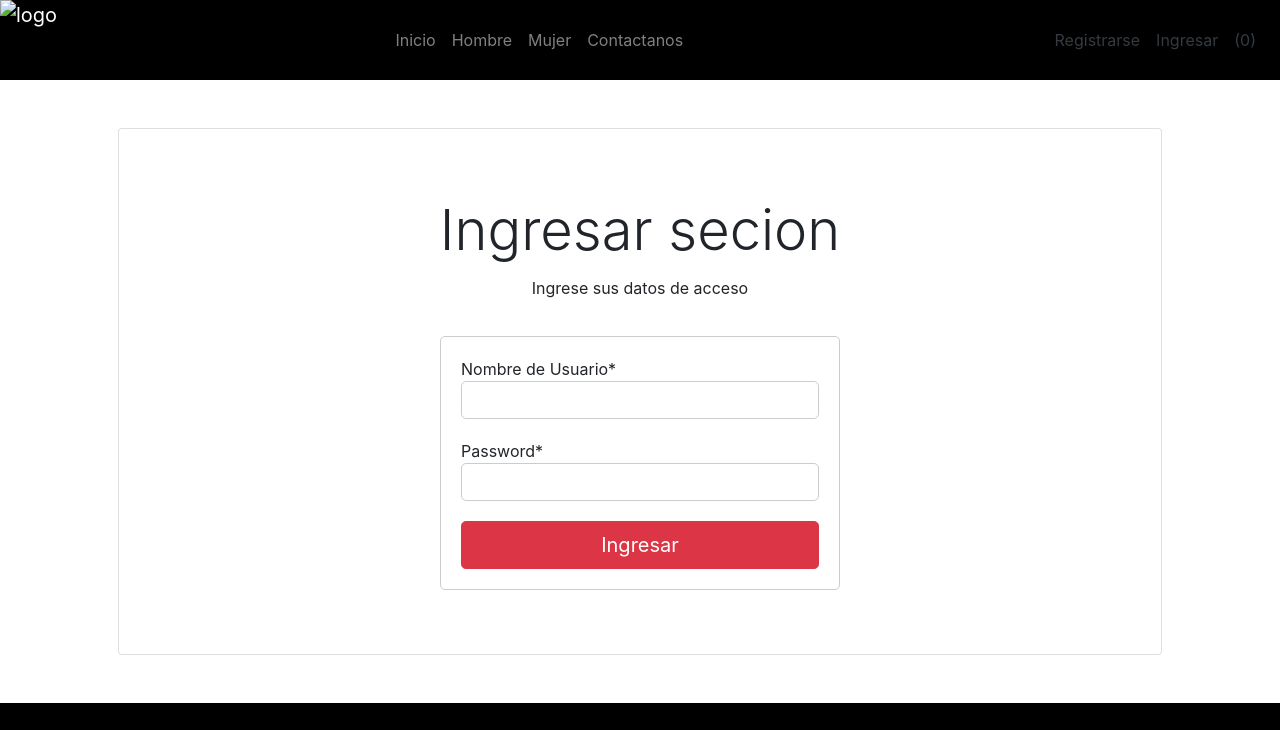
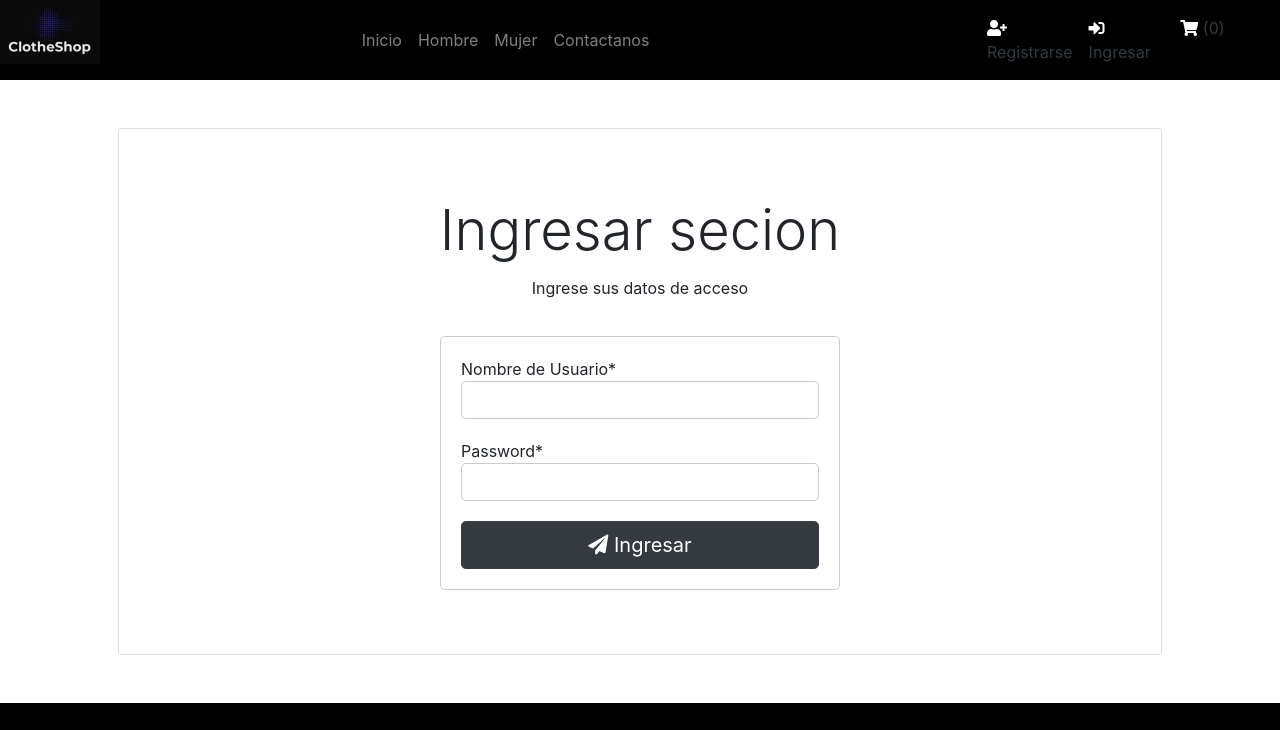
Before and after one commit to MephisBlas/ClotheShop, a plain HTML site: page login.html in a window 1280 px wide. Shown: the top 730 px of the page. Drawn offline with nearby package versions, Linux system fonts and the light colour scheme.

Commit message:
Update login.html

```diff
--- a/login.html
+++ b/login.html
@@ -8,12 +8,14 @@
     <link rel="stylesheet" href="CSS/estilos.css">
     <link rel="stylesheet" href="https://cdn.jsdelivr.net/npm/bootstrap@4.6.0/dist/css/bootstrap.min.css"
     integrity="sha384-B0vP5xmATw1+K9KRQjQERJvTumQW0nPEzvF6L/Z6nronJ3oUOFUFpCjEUQouq2+l" crossorigin="anonymous">
+    <link rel="stylesheet" href="https://cdnjs.cloudflare.com/ajax/libs/font-awesome/5.15.3/css/all.min.css">
+
     <title>Login</title>
 </head>
 <header id="header">
     <nav class="navbar navbar-expand-lg navbar-dark d-flex justify-content-between">
       <div class="d-flex align-items-center">
-        <a class="navbar-brand" href="#"><img src="ruta-de-la-imagen" alt="logo"></a>
+        <a class="navbar-brand" href="index.html"><img src="IMG/icon (1).jpg" alt="logo"></a>
         <button class="navbar-toggler collapsed justify-content-sm-center" type="button"
           data-toggle="collapse" data-target="#navbarsExample08" aria-controls="navbarsExample08"
           aria-expanded="false" aria-label="Toggle navigation">
@@ -23,7 +25,7 @@
       <div class="navbar-collapse justify-content-md-center collapse" id="navbarsExample08">
         <ul class="navbar-nav">
           <li class="nav-item">
-            <a class="nav-link" href="#">Inicio<span class="sr-only">(current)</span></a>
+            <a class="nav-link" href="index.html">Inicio<span class="sr-only">(current)</span></a>
           </li>
           <li class="nav-item">
             <a class="nav-link" href="H.html">Hombre</a>
@@ -75,7 +77,7 @@
                             <label class="form-check-label" for="lPassword">Password*</label>
                             <input type="password" class="form-control" id="lPassword" name="lPassword" required>
                         </p>
-                        <button type="submit" class="btn btn-lg btn-block btn-danger" id="form-btn" value="Enviar"><i
+                        <button type="submit" class="btn btn-lg btn-block btn-dark" id="form-btn" value="Enviar"><i
                                 class="fas fa-paper-plane"></i> Ingresar</button>
                     </form>
                 </div>
@@ -119,5 +121,6 @@
       <script src="https://cdn.jsdelivr.net/npm/bootstrap@4.6.0/dist/js/bootstrap.min.js"
       integrity="sha384-+YQ4JLhjyBLPDQt//I+STsc9iw4uQqACwlvpslubQzn4u2UU2UFM80nGisd026JF" crossorigin="anonymous">
   </script>
+
 </body>
 </html>
```
